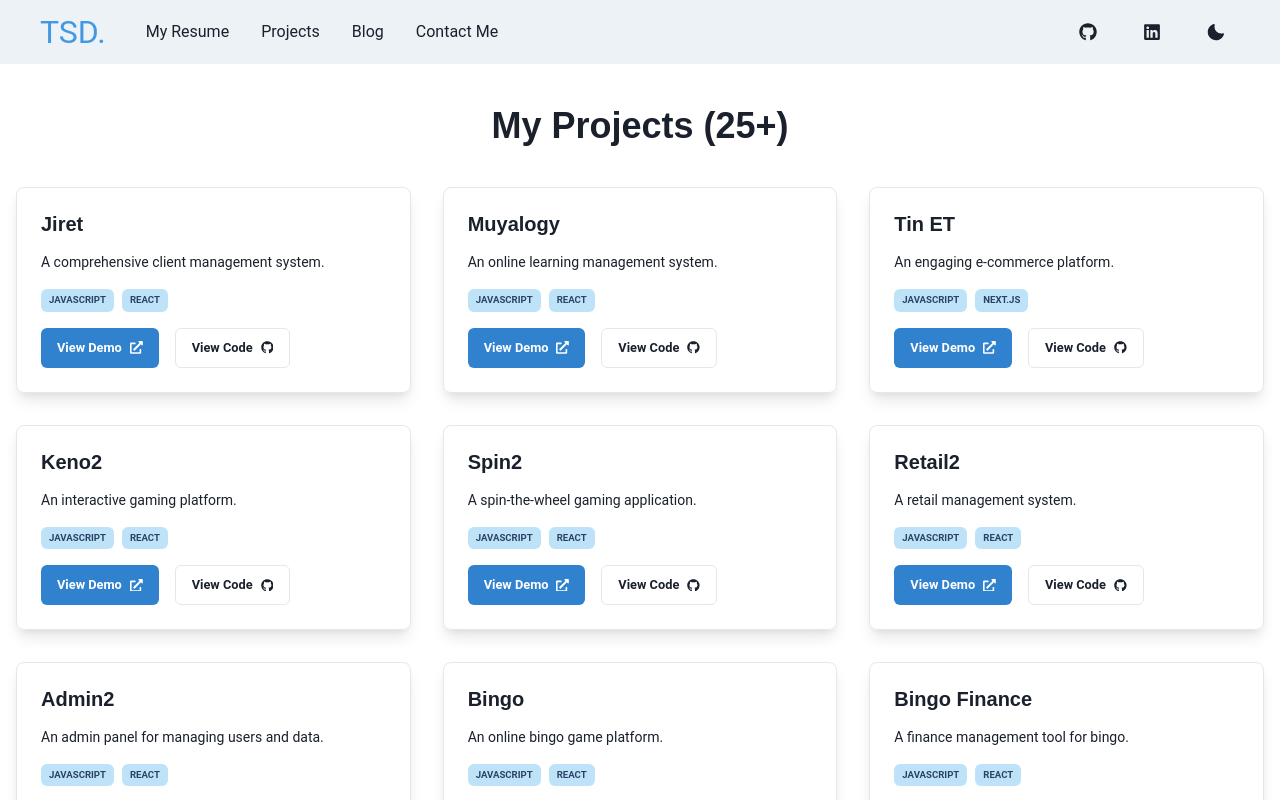
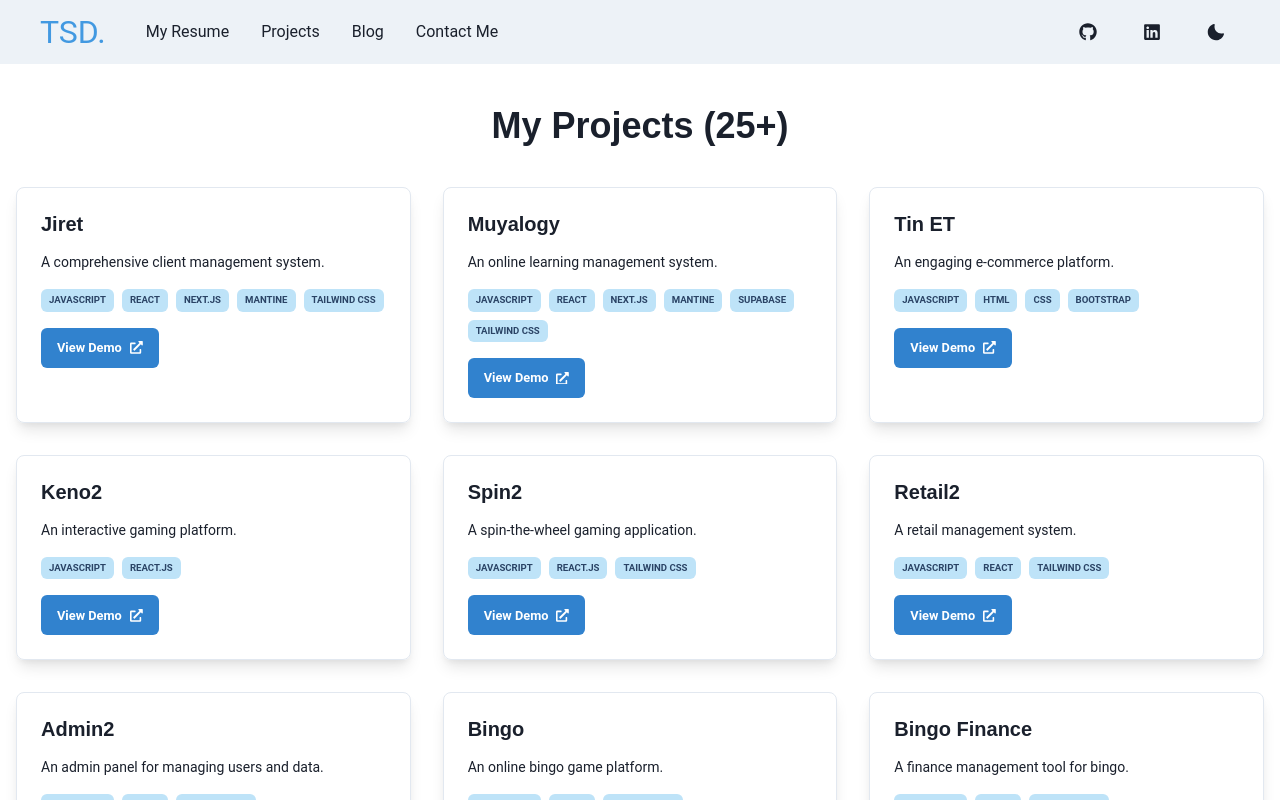
Before and after one commit to tinsaye-simeneh/portfolio, a Next.js app: page /projects in a window 1280 px wide. Shown: the top 800 px of the page. Built offline with nearby package versions, Linux system fonts and the light colour scheme.

Commit message:
fix: project cards

```diff
--- a/src/app/components/ProjectCard.tsx
+++ b/src/app/components/ProjectCard.tsx
@@ -7,21 +7,19 @@ import {
   HStack,
   Badge,
 } from "@chakra-ui/react";
-import { FaExternalLinkAlt, FaGithub } from "react-icons/fa";
+import { FaExternalLinkAlt } from "react-icons/fa";
 
 interface ProjectCardProps {
   title: string;
   description: string;
   demoLink: string;
-  codeLink: string;
-  languages: string[]; // Added languages property
+  languages: string[];
 }
 
 const ProjectCard = ({
   title,
   description,
   demoLink,
-  codeLink,
   languages,
 }: ProjectCardProps) => {
   return (
@@ -65,19 +63,6 @@ const ProjectCard = ({
           >
             View Demo
           </Button>
-          <Button
-            as="a"
-            href={codeLink}
-            target="_blank"
-            rel="noopener noreferrer"
-            colorScheme="gray"
-            variant="outline"
-            rightIcon={<FaGithub />}
-            cursor={"pointer"}
-            fontSize={"0.8rem"}
-          >
-            View Code
-          </Button>
         </HStack>
       </VStack>
     </Box>
--- a/src/app/projects/page.tsx
+++ b/src/app/projects/page.tsx
@@ -2,220 +2,194 @@ import { SimpleGrid, Container, Heading } from "@chakra-ui/react";
 import ProjectCard from "../components/ProjectCard";
 
 const projects = [
-  // Client System Based
   {
     title: "Jiret",
     demoLink: "https://jiret.com",
     description: "A comprehensive client management system.",
-    codeLink: "https://github.comtinsaye-simeneh/jiret",
-    languages: ["JavaScript", "React"],
+    languages: ["JavaScript", "React", "Next.js", "Mantine", "Tailwind CSS"],
   },
   {
     title: "Muyalogy",
     demoLink: "https://muyalogy.com",
     description: "An online learning management system.",
-    codeLink: "https://github.comtinsaye-simeneh/muyalogy",
-    languages: ["JavaScript", "React"],
+    languages: [
+      "JavaScript",
+      "React",
+      "Next.js",
+      "Mantine",
+      "Supabase",
+      "Tailwind CSS",
+    ],
   },
   {
     title: "Tin ET",
     demoLink: "https://tin-et.vercel.app/",
     description: "An engaging e-commerce platform.",
-    codeLink: "https://github.comtinsaye-simeneh/tin-et",
-    languages: ["JavaScript", "Next.js"],
+    languages: ["JavaScript", "HTML", "CSS", "Bootstrap"],
   },
   {
     title: "Keno2",
     demoLink: "https://keno2.etvirtual.com",
     description: "An interactive gaming platform.",
-    codeLink: "https://github.comtinsaye-simeneh/keno2",
-    languages: ["JavaScript", "React"],
+    languages: ["JavaScript", "React.js"],
   },
   {
     title: "Spin2",
     demoLink: "https://spin2.etvirtual.com",
     description: "A spin-the-wheel gaming application.",
-    codeLink: "https://github.comtinsaye-simeneh/spin2",
-    languages: ["JavaScript", "React"],
+    languages: ["JavaScript", "React.js", "Tailwind CSS"],
   },
   {
     title: "Retail2",
     demoLink: "https://retail2.etvirtual.com",
     description: "A retail management system.",
-    codeLink: "https://github.comtinsaye-simeneh/retail2",
-    languages: ["JavaScript", "React"],
+    languages: ["JavaScript", "React", "Tailwind CSS"],
   },
   {
     title: "Admin2",
     demoLink: "https://admin2.etvirtual.com",
     description: "An admin panel for managing users and data.",
-    codeLink: "https://github.comtinsaye-simeneh/admin2",
-    languages: ["JavaScript", "React"],
+    languages: ["JavaScript", "React", "Tailwind CSS"],
   },
   {
     title: "Bingo",
     demoLink: "https://bingo.etvirtual.com",
     description: "An online bingo game platform.",
-    codeLink: "https://github.comtinsaye-simeneh/bingo",
-    languages: ["JavaScript", "React"],
+    languages: ["JavaScript", "React", "Tailwind CSS"],
   },
   {
     title: "Bingo Finance",
     demoLink: "https://bingofinance.etvirtual.com/",
     description: "A finance management tool for bingo.",
-    codeLink: "https://github.comtinsaye-simeneh/bingofinance",
-    languages: ["JavaScript", "React"],
+    languages: ["JavaScript", "React", "Tailwind CSS"],
   },
   {
     title: "Bingo Admin",
     demoLink: "https://bingoadmin.etvirtual.com/",
     description: "Admin management for the bingo platform.",
-    codeLink: "https://github.comtinsaye-simeneh/bingoadmin",
-    languages: ["JavaScript", "React"],
+    languages: ["JavaScript", "React", "Tailwind CSS"],
   },
   {
     title: "Zagol New",
     demoLink: "https://zagol-new.vercel.app/",
     description: "A new version of the Zagol platform.",
-    codeLink: "https://github.comtinsaye-simeneh/zagol-new",
-    languages: ["JavaScript", "React"],
+    languages: ["JavaScript", "React", "Tailwind CSS"],
   },
 
-  // Client Portfolio
   {
     title: "Dynamic Technologies",
     demoLink: "https://dynamictehcnologieset.com",
     description: "A portfolio showcasing tech solutions.",
-    codeLink: "https://github.comtinsaye-simeneh/dynamic-technologies",
-    languages: ["JavaScript", "React"],
+    languages: ["JavaScript", "React", "Tailwind CSS"],
   },
   {
     title: "ET Construction",
     demoLink: "https://et-construction.vercel.app/",
     description: "A portfolio for construction services.",
-    codeLink: "https://github.comtinsaye-simeneh/et-construction",
-    languages: ["JavaScript", "React"],
+    languages: ["JavaScript", "HTML5", "CSS3"],
   },
   {
     title: "Ruth Coffee",
     demoLink: "https://ruth-coffee.vercel.app/",
     description: "An online coffee shop portfolio.",
-    codeLink: "https://github.comtinsaye-simeneh/ruth-coffee",
-    languages: ["JavaScript", "React"],
+    languages: ["JavaScript", "HTML5", "Tailwind CSS"],
   },
   {
     title: "TNH Gaming",
     demoLink: "https://tnh-gaming.vercel.app/",
     description: "A gaming portfolio showcasing various games.",
-    codeLink: "https://github.comtinsaye-simeneh/tnh-gaming",
     languages: ["JavaScript", "React"],
   },
   {
     title: "GDSCAASTU",
     demoLink: "https://gdscaastu.club/",
     description: "A portfolio for a university student association.",
-    codeLink: "https://github.comtinsaye-simeneh/gdscaastu",
-    languages: ["JavaScript", "React"],
+    languages: ["Adobe XD"],
   },
   {
     title: "Charity Kappa",
     demoLink: "https://charity-kappa.vercel.app/",
     description: "A charity organization portfolio.",
-    codeLink: "https://github.comtinsaye-simeneh/charity-kappa",
-    languages: ["JavaScript", "React"],
+    languages: ["JavaScript", "HTML5", "CSS3"],
   },
   {
     title: "Viva Update",
     demoLink: "https://viva-update.vercel.app/",
     description: "A news update platform portfolio.",
-    codeLink: "https://github.comtinsaye-simeneh/viva-update",
-    languages: ["JavaScript", "React"],
+    languages: ["JavaScript", "React", "Tailwind CSS"],
   },
   {
     title: "Elsam Technologies",
     demoLink: "https://elsamtechnoglogies.com",
     description: "A tech company portfolio.",
-    codeLink: "https://github.comtinsaye-simeneh/elsam-technologies",
-    languages: ["JavaScript", "React"],
+    languages: ["JavaScript", "HTML5", "CSS3"],
   },
   {
     title: "Utopix Technologies",
     demoLink: "https://utopixtechnologies.vercel.app/",
     description: "A tech portfolio showcasing various services.",
-    codeLink: "https://github.comtinsaye-simeneh/utopix-technologies",
-    languages: ["JavaScript", "React"],
+    languages: ["JavaScript", "Bootstrap", "HTML5", "CSS3"],
   },
   {
     title: "Portfolio 2",
     demoLink: "https://portfolio2-eight-alpha.vercel.app/",
     description: "A personal portfolio showcasing projects.",
-    codeLink: "https://github.comtinsaye-simeneh/portfolio2",
     languages: ["JavaScript", "React"],
   },
   {
     title: "Backend Dev Portfolio",
     demoLink: "https://backend-dev-portfolio.vercel.app/",
     description: "A portfolio showcasing backend development skills.",
-    codeLink: "https://github.comtinsaye-simeneh/backend-dev-portfolio",
-    languages: ["JavaScript", "Node.js"],
+    languages: ["JavaScript", "React.js"],
   },
 
-  // Learning
   {
     title: "Simple Design",
     demoLink: "https://simple-design-pi.vercel.app/",
     description: "A project for simple design learning.",
-    codeLink: "https://github.comtinsaye-simeneh/simple-design",
-    languages: ["JavaScript", "React"],
+    languages: ["JavaScript", "React", "Tailwind CSS"],
   },
   {
     title: "Uni Share",
     demoLink: "https://uni-share.vercel.app/",
     description: "A platform for sharing university resources.",
-    codeLink: "https://github.comtinsaye-simeneh/uni-share",
-    languages: ["JavaScript", "React"],
+    languages: ["JavaScript", "React", "Tailwind CSS"],
   },
   {
     title: "Kofi Nine",
     demoLink: "https://kofi-nine.vercel.app/",
     description: "An online payment solution.",
-    codeLink: "https://github.comtinsaye-simeneh/kofi-nine",
-    languages: ["JavaScript", "React"],
+    languages: ["JavaScript", "React", "Tailwind CSS"],
   },
   {
     title: "Weather App",
     demoLink: "https://weather-app-cyan-three.vercel.app/",
     description: "A weather forecast application.",
-    codeLink: "https://github.comtinsaye-simeneh/weather-app",
-    languages: ["JavaScript", "React"],
+    languages: ["JavaScript", "React", "Axios", "Tailwind CSS"],
   },
   {
     title: "Currency Converter",
     demoLink: "https://currency-converter-rho-azure.vercel.app/",
     description: "An application to convert currencies.",
-    codeLink: "https://github.comtinsaye-simeneh/currency-converter",
-    languages: ["JavaScript", "React"],
+    languages: ["JavaScript", "React", "Tailwind CSS"],
   },
   {
     title: "Firebase Auth",
     demoLink: "https://firebase-react-auth-wine.vercel.app/",
     description: "A project demonstrating Firebase authentication.",
-    codeLink: "https://github.comtinsaye-simeneh/firebase-react-auth",
-    languages: ["JavaScript", "React"],
+    languages: ["JavaScript", "React", "Firebase", "Tailwind CSS"],
   },
   {
     title: "API IP",
     demoLink: "https://apiip.vercel.app/",
     description: "A project to get IP address details.",
-    codeLink: "https://github.comtinsaye-simeneh/api-ip",
-    languages: ["JavaScript", "React"],
+    languages: ["JavaScript", "React", "Tailwind CSS"],
   },
   {
     title: "Telegram OAuth",
     demoLink: "https://telegram-oauth.vercel.app/",
     description: "A project demonstrating OAuth with Telegram.",
-    codeLink: "https://github.comtinsaye-simeneh/telegram-oauth",
-    languages: ["JavaScript", "React"],
+    languages: ["JavaScript", "React", "Tailwind CSS"],
   },
 ];
 
@@ -232,7 +206,6 @@ export default function Projects() {
             title={project.title}
             description={project.description}
             demoLink={project.demoLink}
-            codeLink={project.codeLink}
             languages={project.languages}
           />
         ))}
```
Also changed, not shown: src/app/page.tsx (+10 -7 lines).
